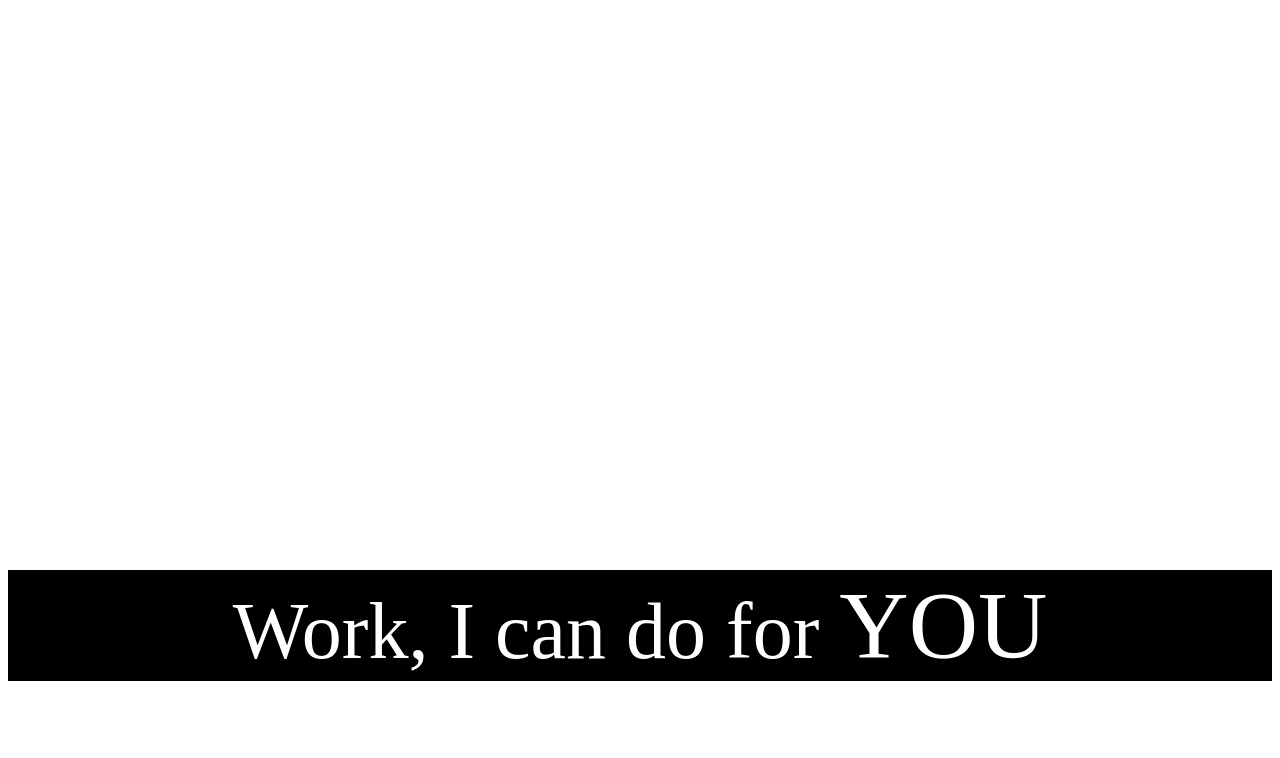
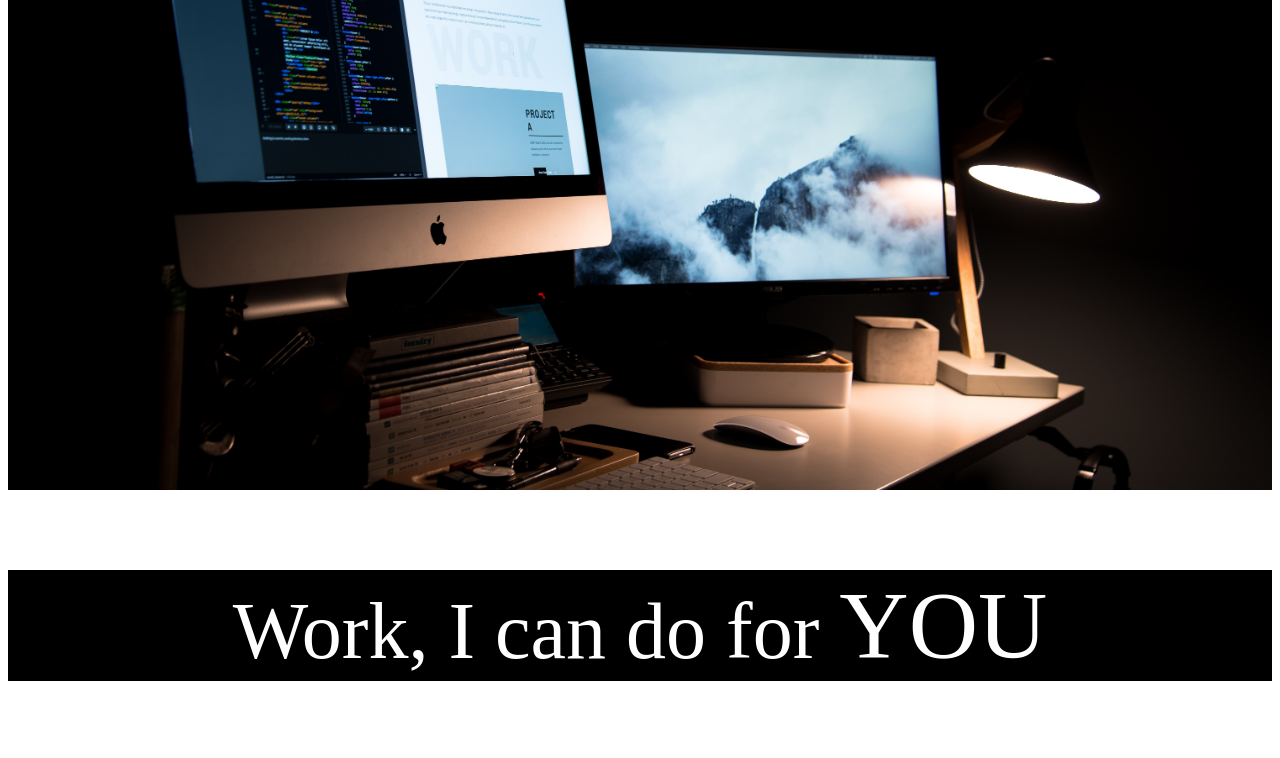
Before and after one commit to Akshay9881/portfolio-, a plain HTML site: page index.html in a window 1280 px wide. Shown: the part 275-1033 px from the top of the page. Drawn offline with Linux system fonts and the light colour scheme.

Commit message:
Update styles.css

```diff
--- a/assets/css/styles.css
+++ b/assets/css/styles.css
@@ -1,6 +1,6 @@
 @import url('https://fonts.googleapis.com/css2?family=Lato&display=swap');
 .hero{
-    background-image: url('./assets/images/hero.jpg');
+    background-image: url('../images/hero.jpg');
     background-size: cover;
     background-attachment:scroll;
     background-repeat: no-repeat;
```
